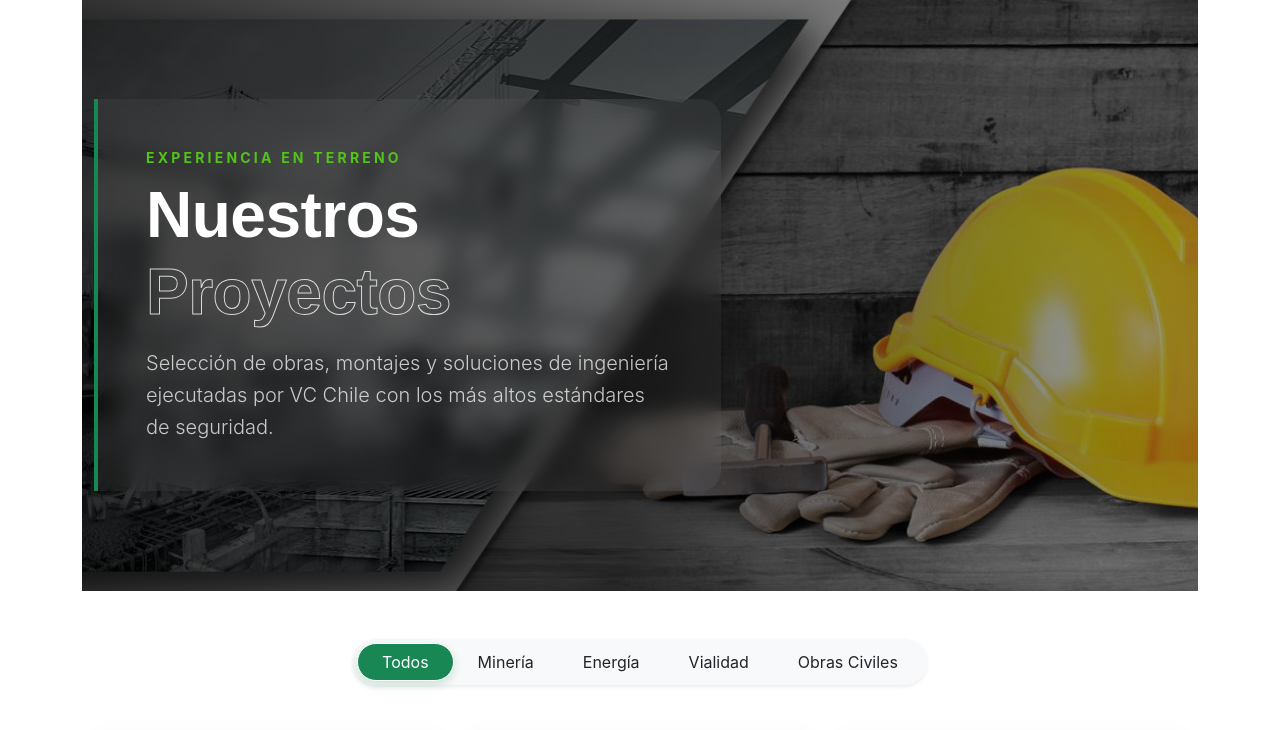
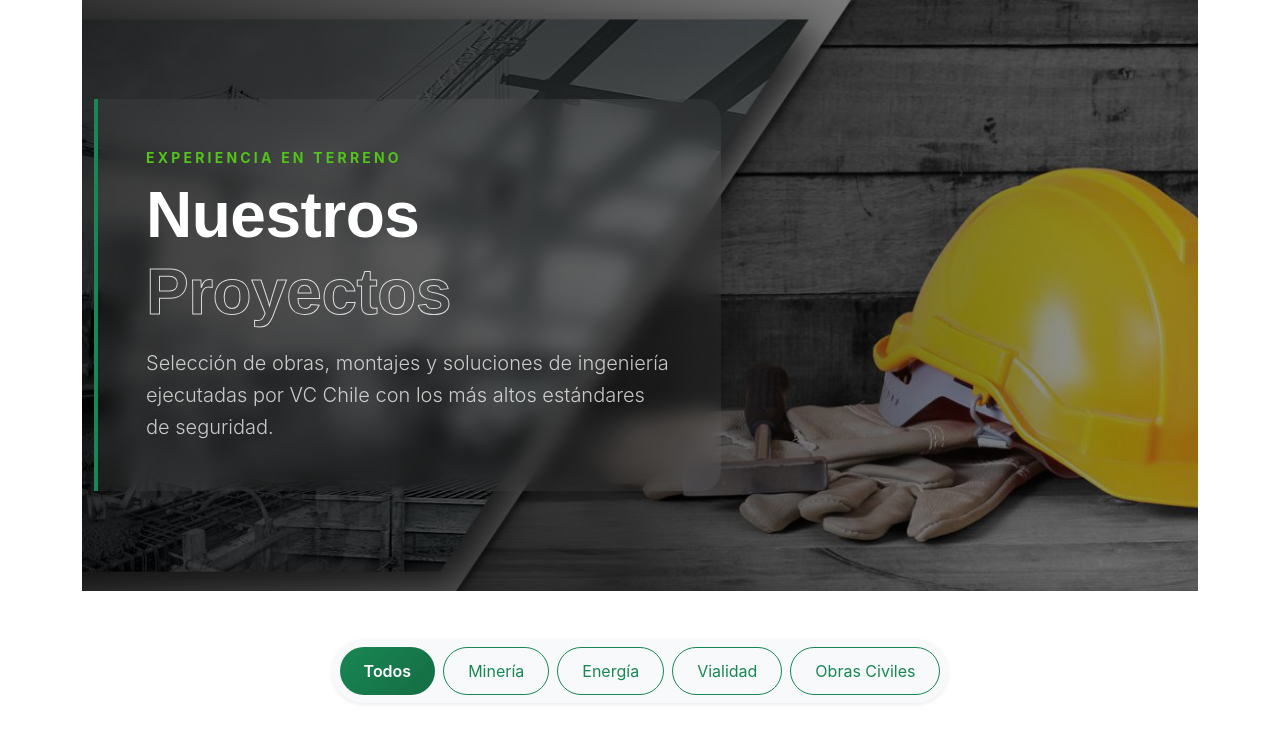
Before and after one commit to lordPobre/PaginaWeb_VC, a Django app: page /proyectos/ in a window 1280 px wide. Shown: the part 167-897 px from the top of the page. Run offline with Django 5.2, Linux system fonts and the light colour scheme.

Commit message:
Correccion proyecto

```diff
--- a/core/static/core/css/style.css
+++ b/core/static/core/css/style.css
@@ -448,3 +448,22 @@ section {
     flex-direction: column;
     align-items: center;
 }
+
+.proyecto-item {
+    transition: opacity 0.4s ease, transform 0.4s ease;
+  }
+
+  /* Permite que los botones se deslicen de lado a lado en el celular */
+  @media (max-width: 768px) {
+    .filter-scroll {
+      overflow-x: auto;
+      white-space: nowrap;
+      -webkit-overflow-scrolling: touch;
+      justify-content: flex-start !important;
+      padding-bottom: 5px; /* Espacio para que no se corte la sombra */
+    }
+    /* Oculta la barra de scroll nativa para que se vea más limpio */
+    .filter-scroll::-webkit-scrollbar {
+      display: none;
+    }
+  }
--- a/core/templates/core/proyectos.html
+++ b/core/templates/core/proyectos.html
@@ -25,12 +25,12 @@
   <div class="container">
 
     <div class="d-flex justify-content-center mb-5" id="filtros">
-      <div class="btn-group p-1 bg-light rounded-pill shadow-sm" role="group">
-        <button type="button" class="btn btn-filter active rounded-pill px-4" data-filter="all">Todos</button>
-        <button type="button" class="button-filter btn rounded-pill px-4" data-filter="mineria">Minería</button>
-        <button type="button" class="button-filter btn rounded-pill px-4" data-filter="energia">Energía</button>
-        <button type="button" class="button-filter btn rounded-pill px-4" data-filter="vialidad">Vialidad</button>
-        <button type="button" class="button-filter btn rounded-pill px-4" data-filter="obras">Obras Civiles</button>
+      <div class="d-flex gap-2 filter-scroll p-2 bg-light rounded-pill shadow-sm">
+        <button type="button" class="btn btn-success text-white rounded-pill px-4" data-filter="all">Todos</button>
+        <button type="button" class="btn btn-outline-success rounded-pill px-4" data-filter="mineria">Minería</button>
+        <button type="button" class="btn btn-outline-success rounded-pill px-4" data-filter="energia">Energía</button>
+        <button type="button" class="btn btn-outline-success rounded-pill px-4" data-filter="vialidad">Vialidad</button>
+        <button type="button" class="btn btn-outline-success rounded-pill px-4" data-filter="obras">Obras Civiles</button>
       </div>
     </div>
 
@@ -157,26 +157,44 @@
   </div>
 </div>
 
-{% endblock %}
+<script>
+  document.addEventListener("DOMContentLoaded", function() {
+    const botones = document.querySelectorAll('#filtros button');
+    const proyectos = document.querySelectorAll('.proyecto-item');
 
-{% block extra_js %}
-<script>
-  // Filtro mejorado
-  document.querySelectorAll('#filtros button').forEach(btn => {
+    botones.forEach(btn => {
       btn.addEventListener('click', () => {
-      document.querySelectorAll('#filtros button').forEach(b => b.classList.remove('btn-success', 'text-white'));
+        // 1. Reiniciar los colores de todos los botones
+        botones.forEach(b => {
+          b.classList.remove('btn-success', 'text-white');
+          b.classList.add('btn-outline-success');
+        });
+
+        // 2. Pintar solo el botón seleccionado
+        btn.classList.remove('btn-outline-success');
         btn.classList.add('btn-success', 'text-white');
 
+        // 3. Lógica de filtrado con transición suave
         const filterValue = btn.getAttribute('data-filter');
-      document.querySelectorAll('.proyecto-item').forEach(item => {
+
+        proyectos.forEach(item => {
           if (filterValue === 'all' || item.getAttribute('data-cat') === filterValue) {
             item.style.display = 'block';
-          item.classList.add('animate__animated', 'animate__fadeIn');
+            setTimeout(() => {
+              item.style.opacity = '1';
+              item.style.transform = 'scale(1)';
+            }, 50);
           } else {
+            item.style.opacity = '0';
+            item.style.transform = 'scale(0.8)';
+            setTimeout(() => {
               item.style.display = 'none';
+            }, 400);
           }
         });
       });
     });
+  });
 </script>
+
 {% endblock %}
```
Lines whose indentation alone changed are shown as unchanged.
